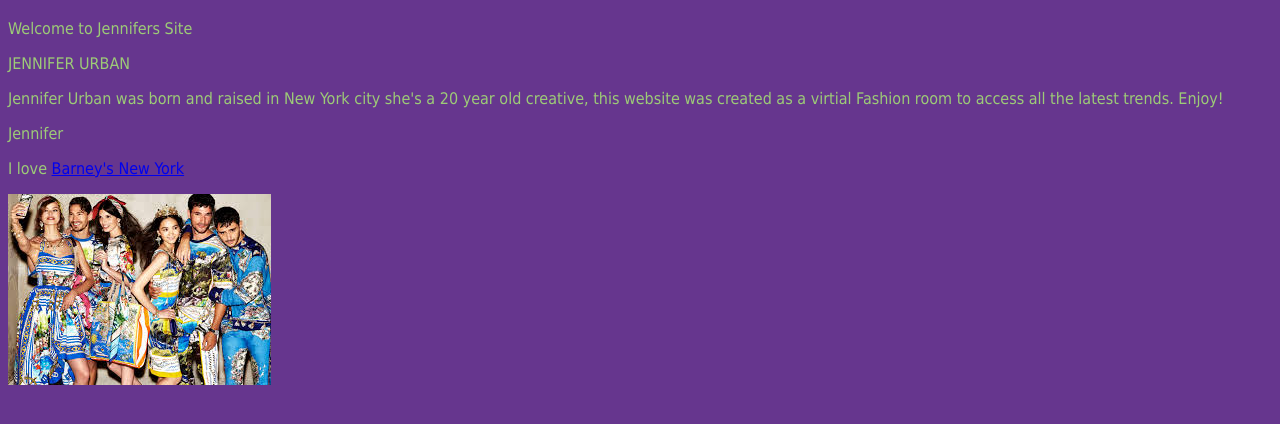
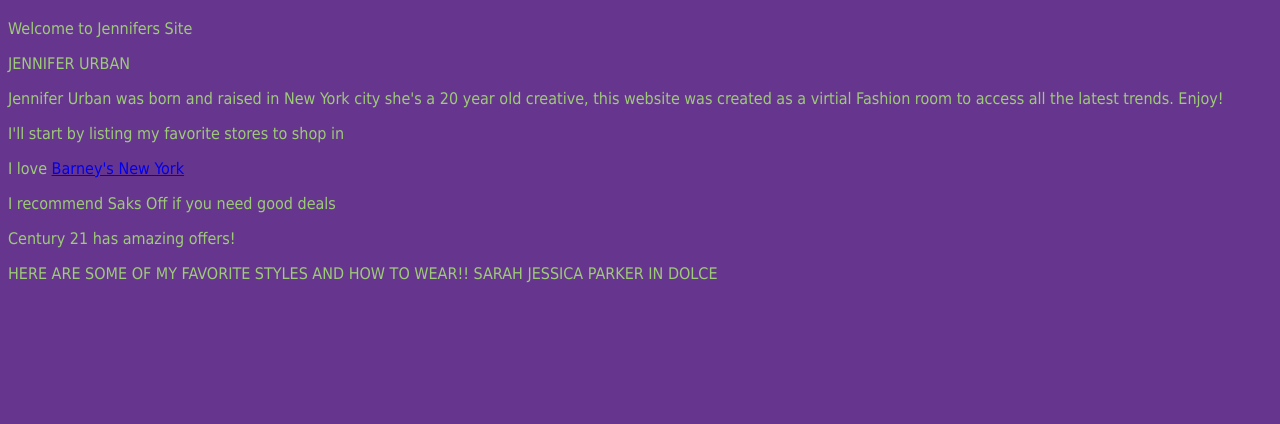
Before and after one commit to jenniferurban/ClassSite, a plain HTML site: page index.html in a window 1280 px wide. Shown: the part 62-486 px from the top of the page. Drawn offline with Linux system fonts and the light colour scheme.

Commit message:
Update index.html

```diff
--- a/index.html
+++ b/index.html
@@ -17,8 +17,12 @@
   <p> Welcome to Jennifers Site
   	<p> JENNIFER URBAN
   		<p> Jennifer Urban was born and raised in New York city she's a 20 year old creative, this website was created as a virtial Fashion room to access all the latest trends. Enjoy! </p>
-  		<p> Jennifer </p>
+  		<p> I'll start by listing my favorite stores to shop in </p>
   		<p> I love <a href="https://www.barneys.com/?utm_source=google&utm_medium=cpc&utm_campaign=1BNY-SEM-US-GGL-BR-TM&utm_content=BNY-TM&utm_keyword=barneys%20new%20york&gclid=EAIaIQobChMIwa3Tica54QIVzlcNCh3AfQFgEAAYASAAEgIYSfD_BwE&gclsrc=aw.ds">Barney's New York</a> </p>
-  		<img src="dolce&gabana.jpeg">
+  		<p> I recommend Saks Off if you need good deals </p>
+  		<p> Century 21 has amazing offers! <a href="https://www.c21stores.com"> </a> </p>
+  		<p> HERE ARE SOME OF MY FAVORITE STYLES AND HOW TO WEAR!!
+  			SARAH JESSICA PARKER IN DOLCE
+  		<img src="">
 </body>
 </html>
```
